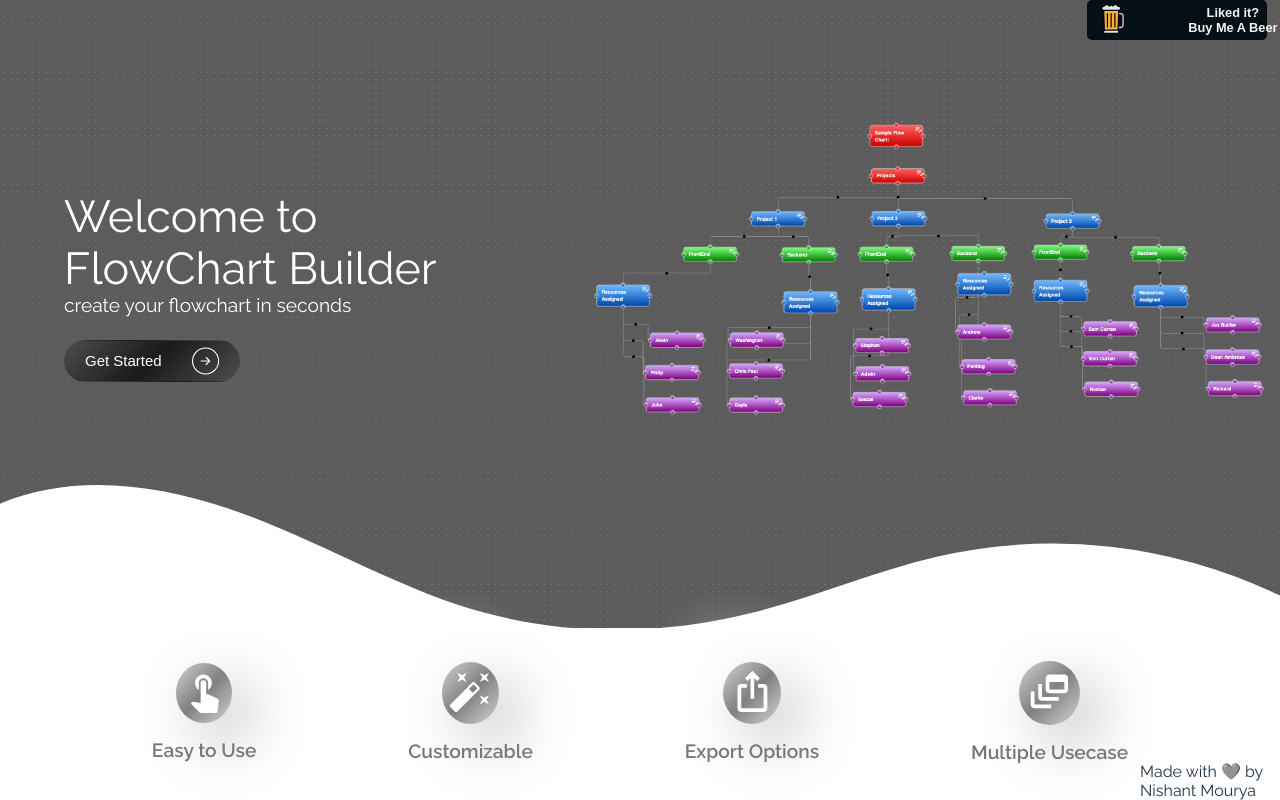
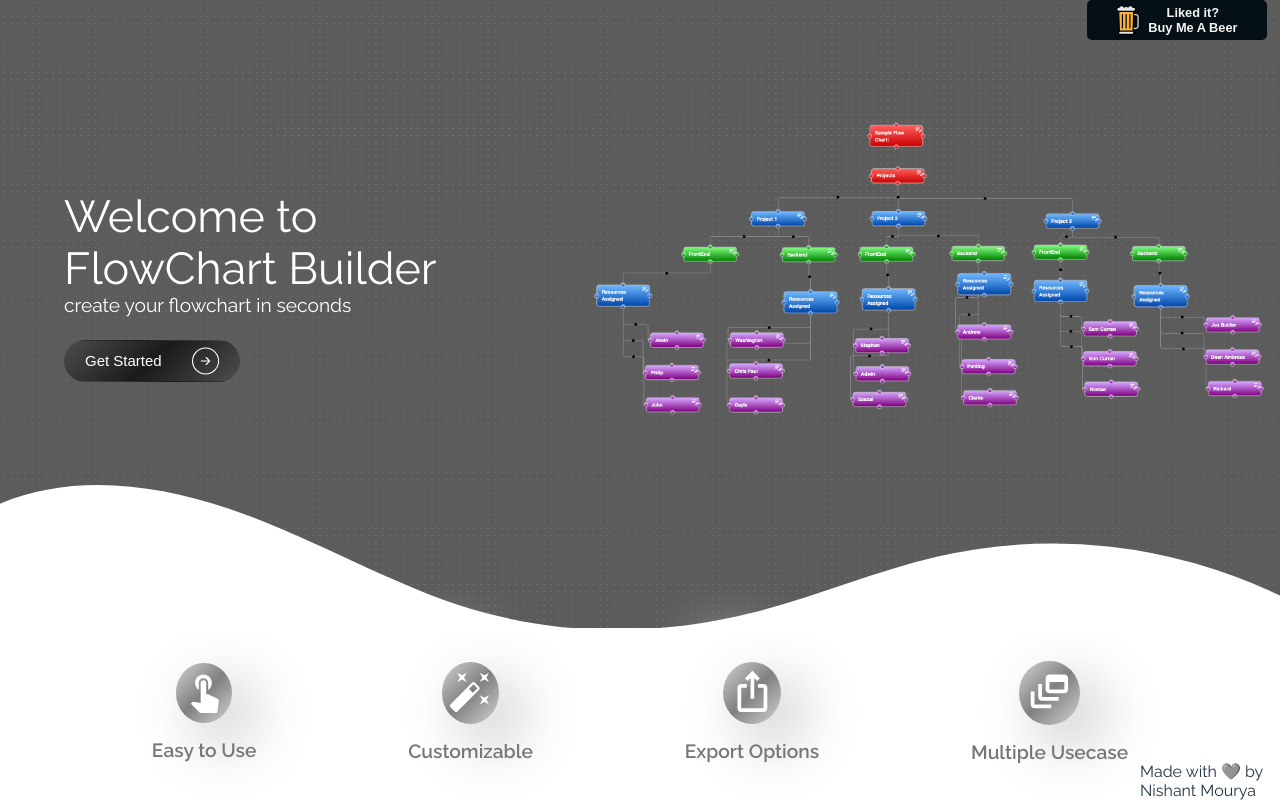
Before and after one commit to iamthedawn/FlowChartBuilder, a React (Vite) app: page / in a window 1280 px wide. Built offline with nearby package versions, Linux system fonts and the light colour scheme.

Commit message:
Update LandingPage.scss

```diff
--- a/src/Main/LandingPage.scss
+++ b/src/Main/LandingPage.scss
@@ -189,7 +189,7 @@
   box-shadow: 0 0 20px 0px #2e2e2e3a;
 }
 
-.beerBtn .icon {
+.beerBtn .beerIcon {
   position: absolute;
   height: 40px;
   width: 70px;
@@ -203,7 +203,7 @@
   transform: translateX(55px);
 }
 
-.beerBtn:hover .icon {
+.beerBtn:hover .beerIcon {
   width: 175px;
 }
 
```
